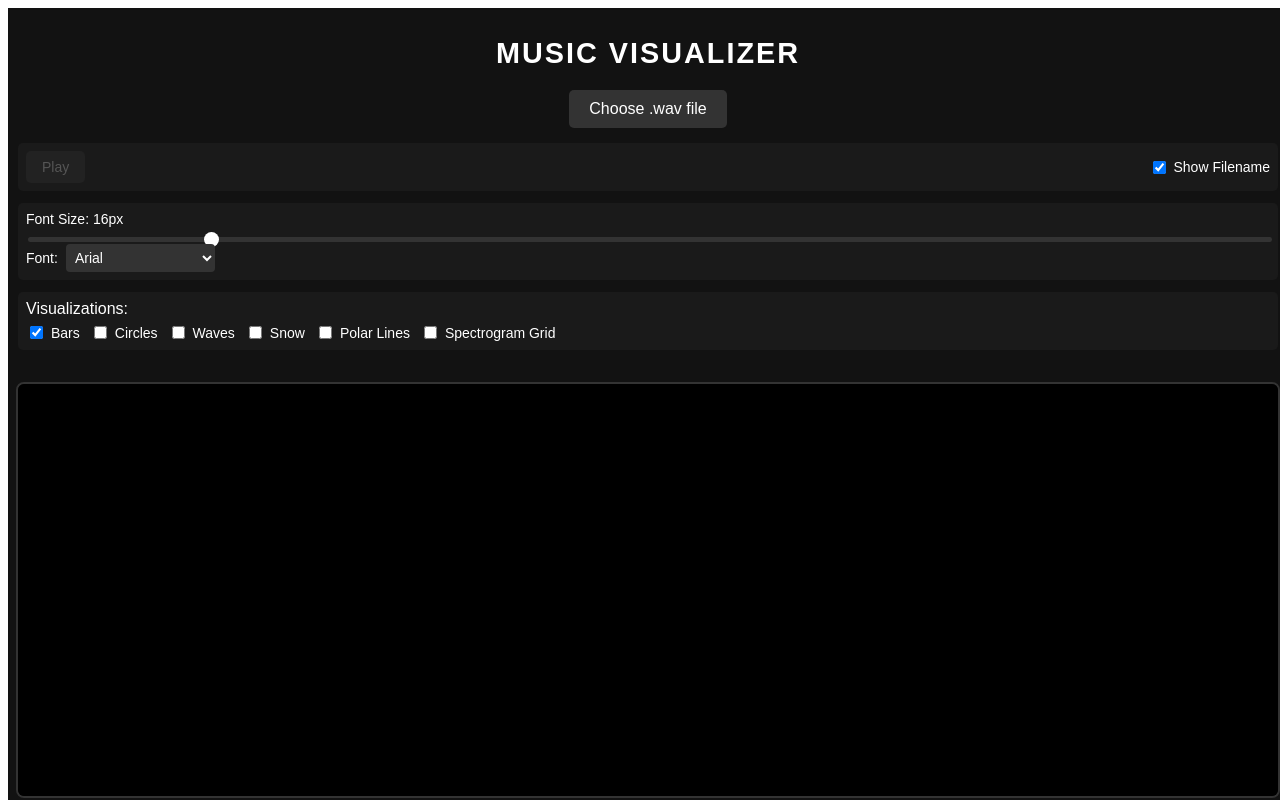
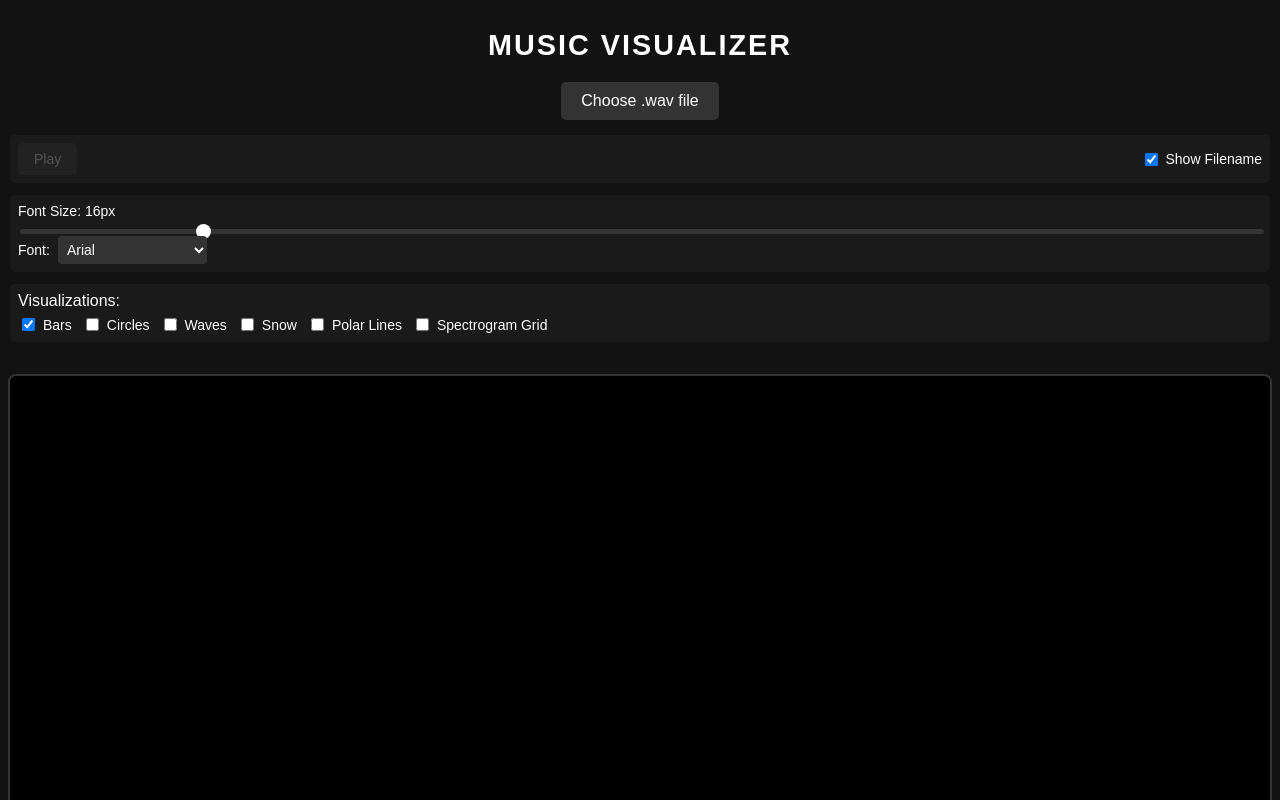
Before and after one commit to abigworld1/music-visualizer, a React (Create React App) app: page / in a window 1280 px wide. Shown: the top 800 px of the page. Built offline with nearby package versions, Linux system fonts and the light colour scheme.

Commit message:
first commit

```diff
--- a/src/App.css
+++ b/src/App.css
@@ -1,15 +1,22 @@
+html, body {
+  margin: 0;
+  padding: 0;
+  width: 100%;
+  height: 100%;
+  background-color: #121212;
+}
+
 .app {
   font-family: "Arial", sans-serif;
-  width: 100vw; /* 幅いっぱい */
-  height: 100vh; /* 高さいっぱい */
-  margin: 0;
-  padding: 10px; /* すこしだけ余白 */
+  width: 100%;
+  height: 100%;
+  padding: 10px;
   display: flex;
   flex-direction: column;
   align-items: center;
   background-color: #121212;
   color: #ffffff;
-  box-sizing: border-box; /* パディングを含める */
+  box-sizing: border-box;
 }
 
 h1 {
```
